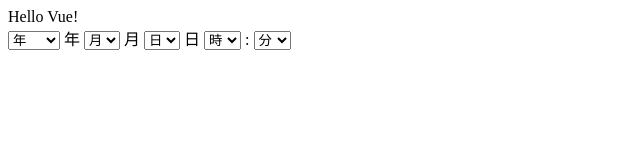
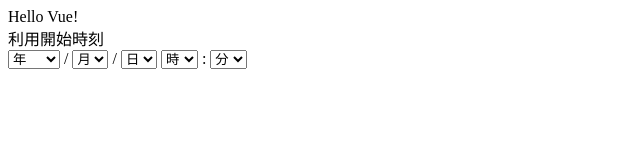
Before and after one commit to torukashima/tcp, a plain HTML site: page index.html in a window 1280 px wide. Shown: the whole page, without its empty margins (0-640 px from the left). Drawn offline with Linux system fonts and the light colour scheme.

Commit message:
Update index.html

```diff
--- a/index.html
+++ b/index.html
@@ -2,25 +2,24 @@
   <div id="app">
     {{ message }}
   </div>
-
+  利用開始時刻<br />
   <select name="start_year" required>
     <option value="">年</option>
     <option value="2018">2018</option>
     <option value="2019">2019</option>
   </select>
-  年
+  /
   <select name="start_month" required>
     <option value="">月</option>
     <option value="1">1</option>
     <option value="2">2</option>
   </select>
-  月
+  /
   <select name="start_day" required>
     <option value="">日</option>
     <option value="1">1</option>
     <option value="2">2</option>
   </select>
-  日
   <select name="start_hour" required>
     <option value="">時</option>
     <option value="0">00</option>
```
